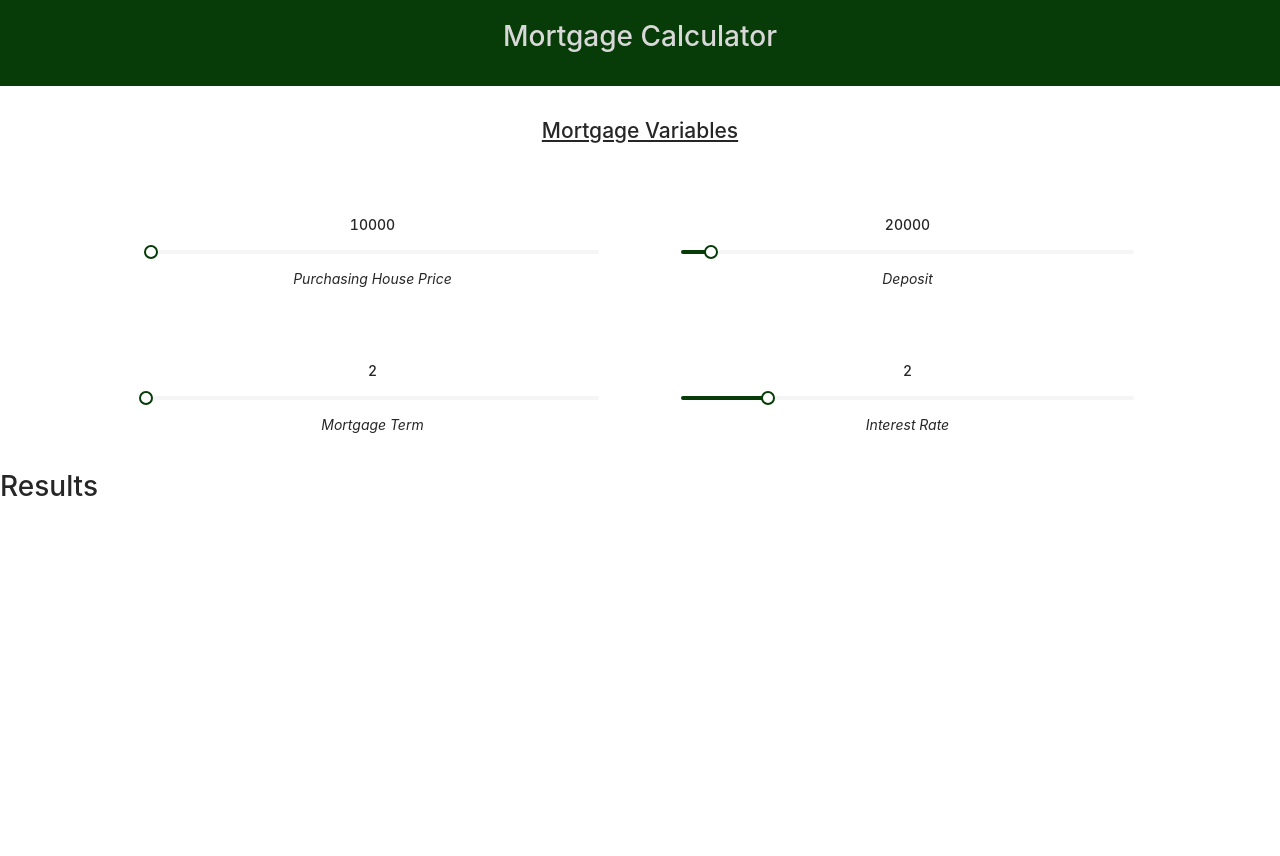
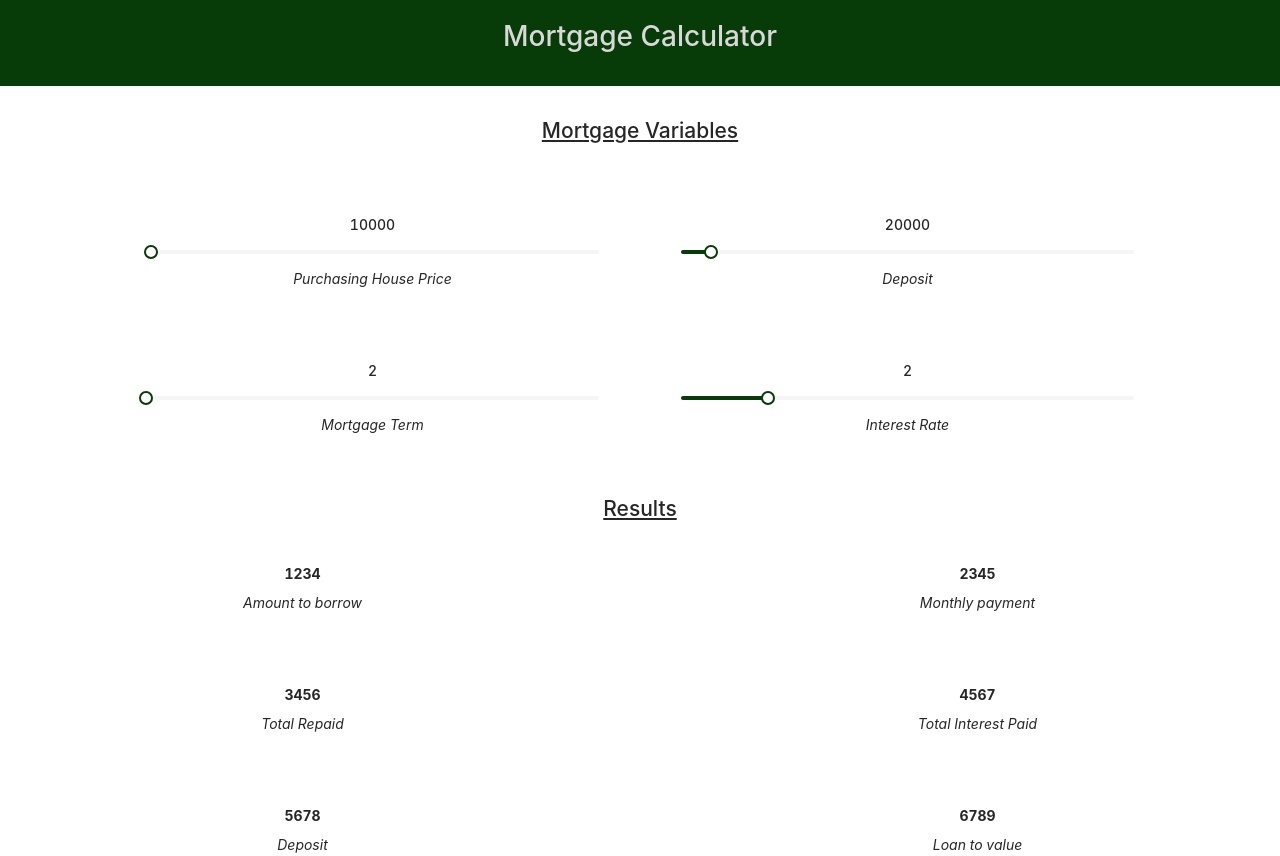
Before and after one commit to akhil-goyal/mortgage-calculator, a React (Create React App) app: page / in a window 1280 px wide. Before the commit the page ends 800 px from the top, so only its background shows below. Built offline with nearby package versions, Linux system fonts and the light colour scheme.

Commit message:
[APP LAYOUT] : Set up & designed Results component.

```diff
--- a/src/components/results/Results.js
+++ b/src/components/results/Results.js
@@ -6,9 +6,45 @@ import './results.css';
 
 const Results = () => {
     return (
-        <div>
-            <h1>Results</h1>
-        </div>
+        <>
+            <div className="results-title">
+                <h2><u>Results</u></h2>
+            </div>
+
+            <div className="results">
+
+                <div>
+                    <h4><strong>1234</strong></h4>
+                    <em>Amount to borrow</em>
+                </div>
+
+                <div>
+                    <h4><strong>2345</strong></h4>
+                    <em>Monthly payment</em>
+                </div>
+
+                <div>
+                    <h4><strong>3456</strong></h4>
+                    <em>Total Repaid</em>
+                </div>
+
+                <div>
+                    <h4><strong>4567</strong></h4>
+                    <em>Total Interest Paid</em>
+                </div>
+
+                <div>
+                    <h4><strong>5678</strong></h4>
+                    <em>Deposit</em>
+                </div>
+
+                <div>
+                    <h4><strong>6789</strong></h4>
+                    <em>Loan to value</em>
+                </div>
+
+            </div>
+        </>
     )
 }
 
--- a/src/components/results/results.css
+++ b/src/components/results/results.css
@@ -0,0 +1,13 @@
+.results-title {
+  display: flex;
+  align-items: center;
+  justify-content: center;
+  padding: 2em 0em;
+}
+
+.results {
+  display: grid;
+  grid-template-columns: repeat(2, 1fr);
+  text-align: center;
+  gap: 5em;
+}
```
